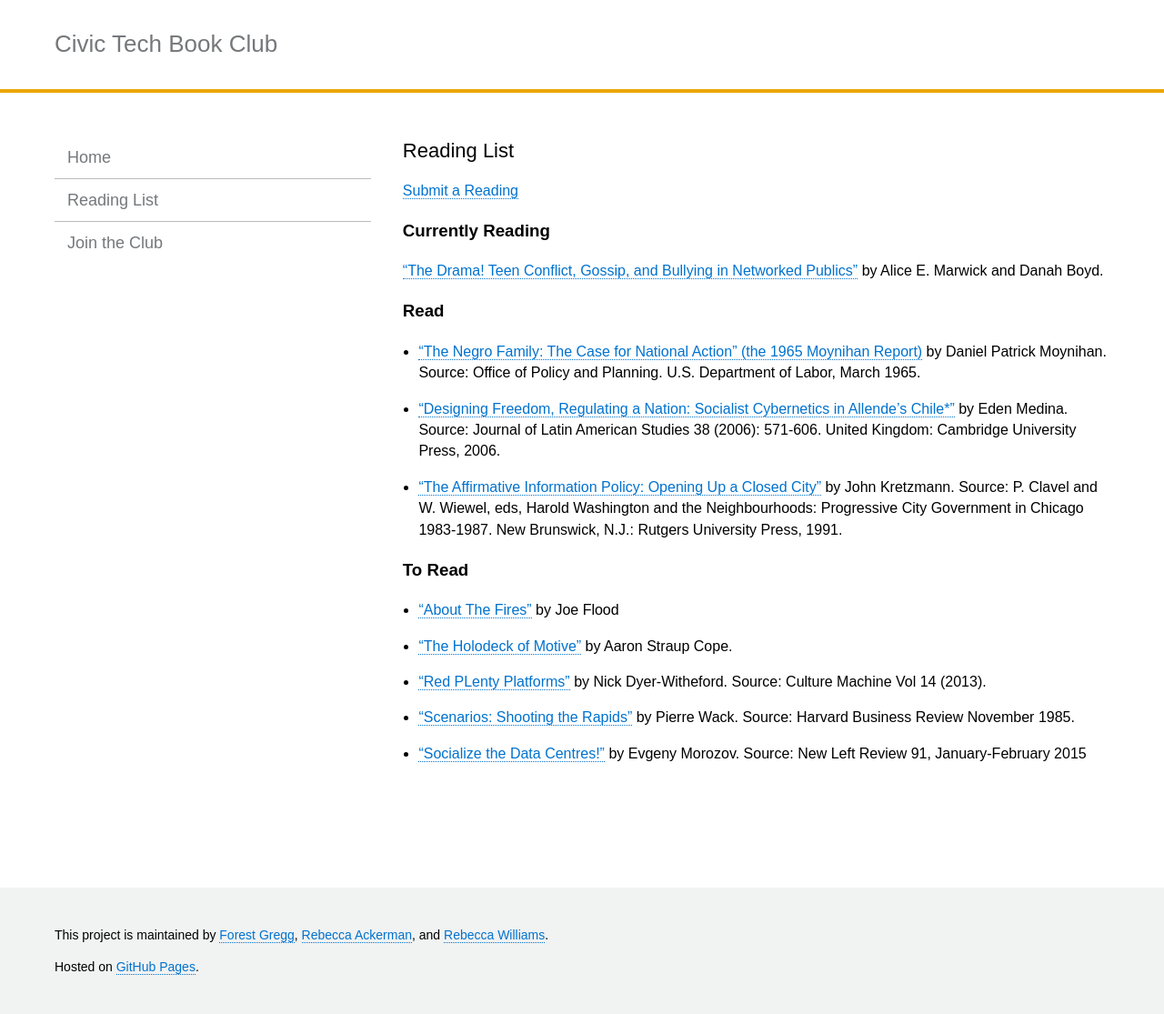
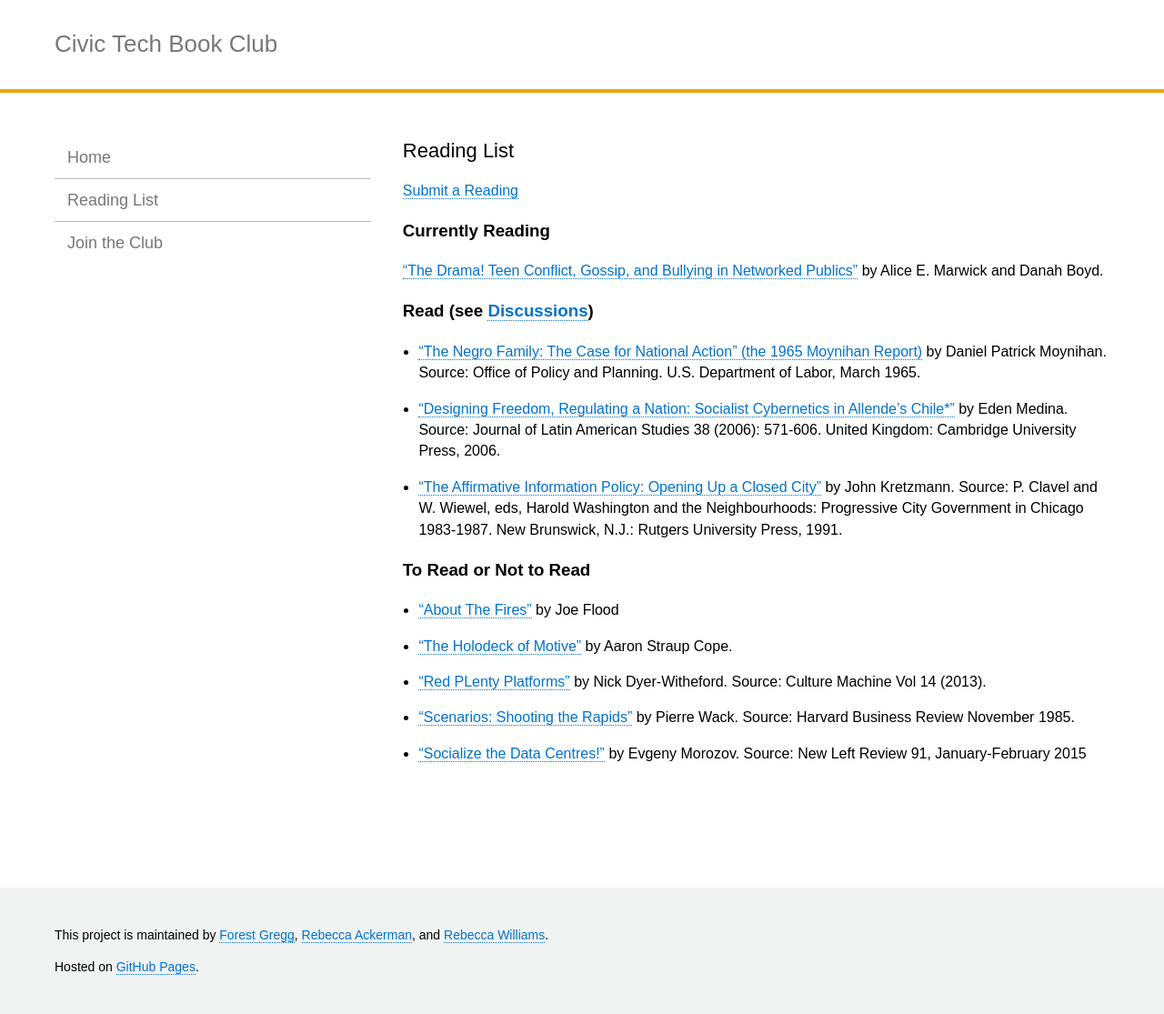
Before and after one commit to rebeccawilliams/bookclub, a Jekyll site: the page built from readinglist.md, in a window 1280 px wide. Shown: the whole page at 91% size. Built offline with Jekyll 4.4.1, drawn with Linux system fonts in a browser that asks for light colours.

Commit message:
Update readinglist.md

```diff
--- a/readinglist.md
+++ b/readinglist.md
@@ -8,13 +8,13 @@ title:  "Reading List"
 ### Currently Reading
 [“The Drama! Teen Conflict, Gossip, and Bullying in Networked Publics”](http://papers.ssrn.com/sol3/papers.cfm?abstract_id=1926349) by Alice E. Marwick and Danah Boyd.
 
-### Read
+### Read (see [Discussions](/index))
 
 - ["The Negro Family: The Case for National Action" (the 1965 Moynihan Report)](https://web.stanford.edu/~mrosenfe/Moynihan%27s%20The%20Negro%20Family.pdf) by Daniel Patrick Moynihan. Source: Office of Policy and Planning. U.S. Department of Labor, March 1965.
 - ["Designing Freedom, Regulating a Nation: Socialist Cybernetics in Allende’s Chile*"](http://www.informatics.indiana.edu/edenm/EdenMedinaJLASAugust2006.pdf) by Eden Medina. Source: Journal of Latin American Studies 38 (2006): 571-606. United Kingdom: Cambridge University Press, 2006.
 - ["The Affirmative Information Policy: Opening Up a Closed City"](http://civictechbook.club/affirmativeinformationpolicy) by John Kretzmann. Source: P. Clavel and W. Wiewel, eds, Harold Washington and the Neighbourhoods: Progressive City Government in Chicago 1983-1987. New Brunswick, N.J.: Rutgers University Press, 1991.
 
-### To Read
+### To Read or Not to Read
 
 - ["About The Fires"](http://joe-flood.com/aboutthefires/) by Joe Flood
 - ["The Holodeck of Motive"](http://www.aaronland.info/weblog/2015/02/24/effort/) by Aaron Straup Cope.
```
